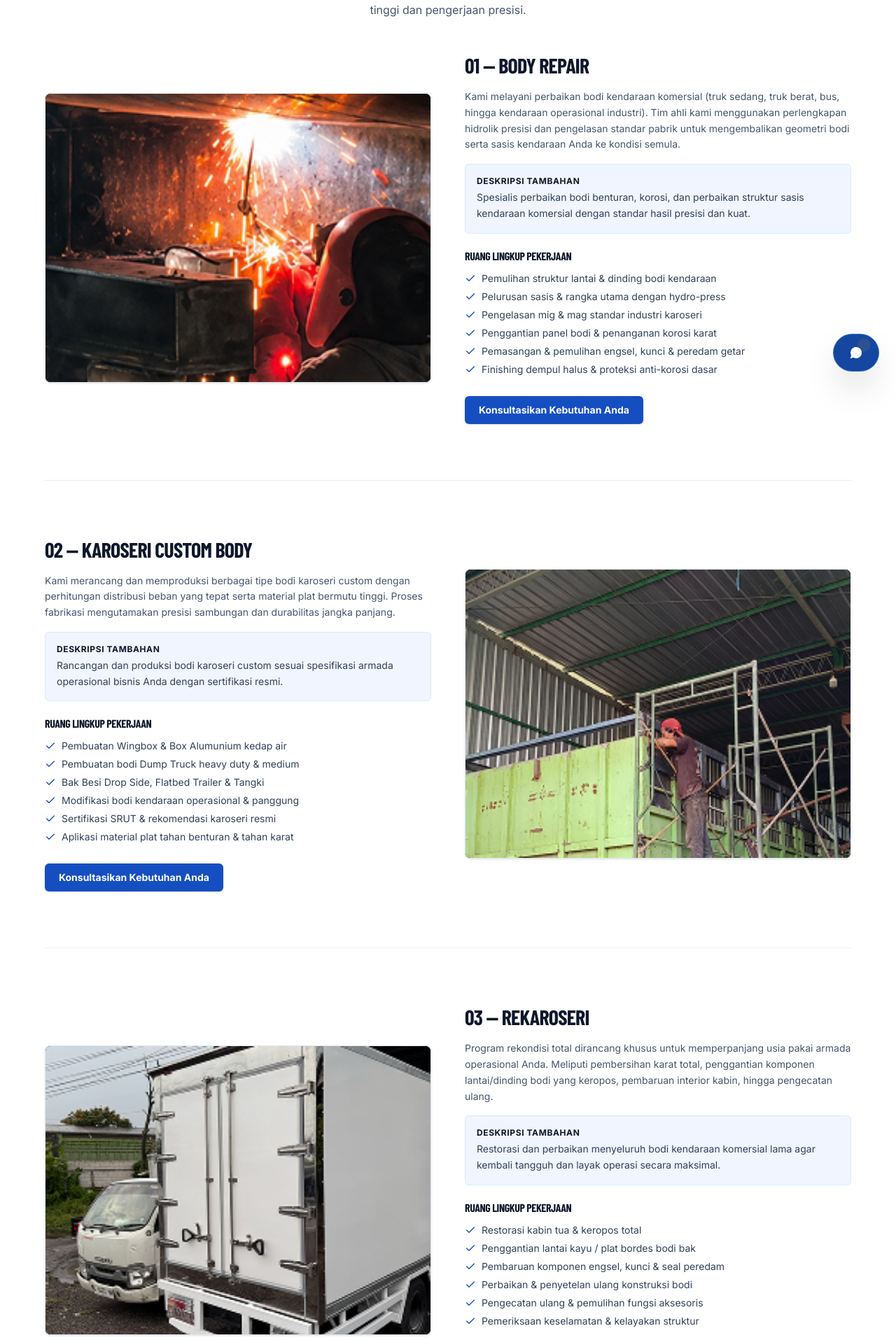
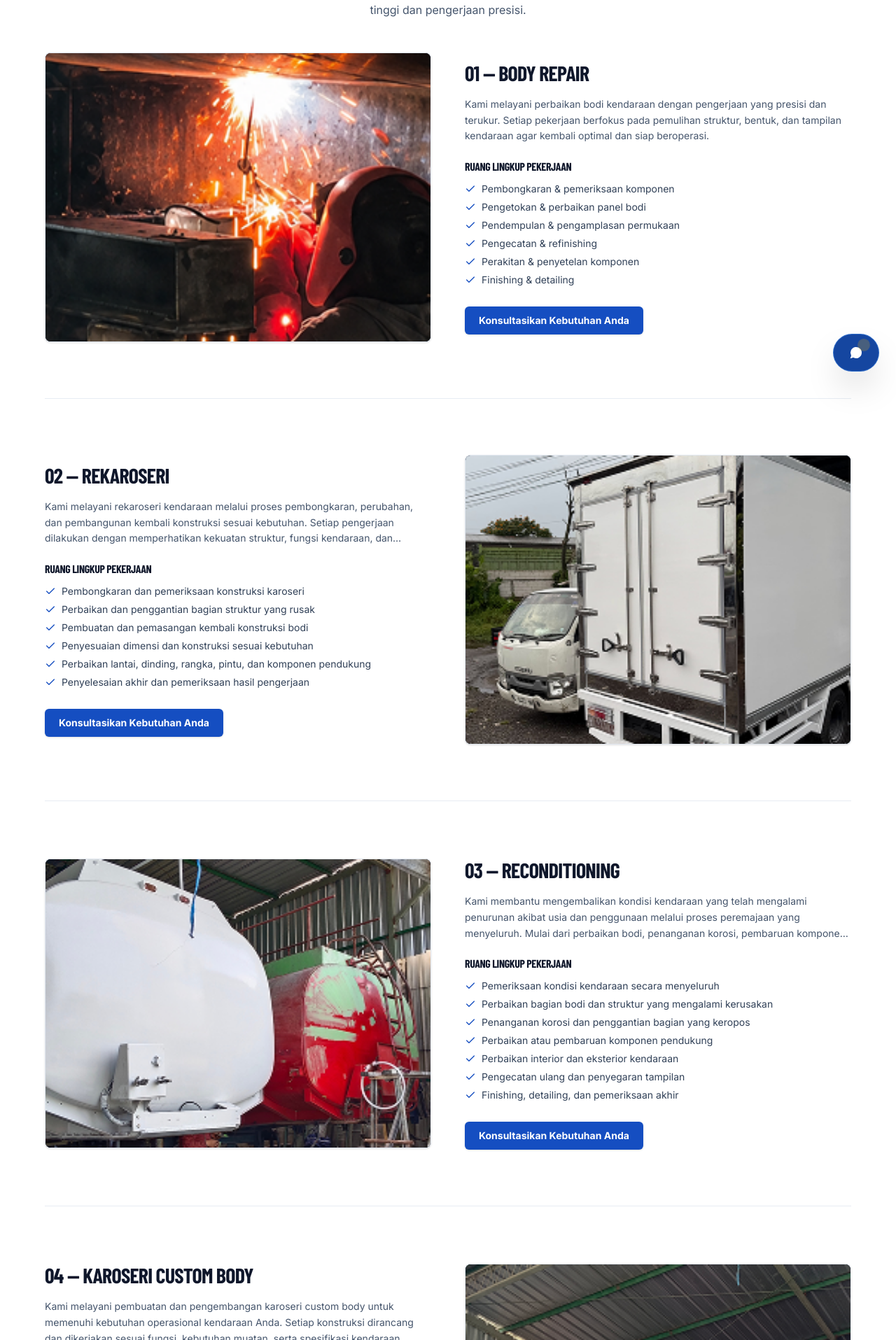
Before and after one commit to PerdanaMain/fe-compro-sidomulyo, a Next.js app: page /layanan in a window 1280 px wide. Shown: the part 245-2160 px from the top of the page at 70% size. Built offline with nearby package versions, Linux system fonts and the light colour scheme; no server answers; a web font is replaced by a local one.

Commit message:
refactor: simplify service data structure by merging descriptions and updating UI components accordingly

```diff
--- a/src/app/layanan/[slug]/page.tsx
+++ b/src/app/layanan/[slug]/page.tsx
@@ -33,7 +33,7 @@ export async function generateMetadata({ params }: Props): Promise<Metadata> {
 
   return {
     title: `${service.title} — Bengkel Karoseri Sidoarjo`,
-    description: service.shortDescription,
+    description: service.description,
     alternates: {
       canonical: `/layanan/${service.slug}`
     }
@@ -101,7 +101,7 @@ export default async function ServiceDetailPage({ params }: Props) {
               </h1>
 
               <p className="text-lg text-slate-700 leading-relaxed font-normal mb-6">
-                {service.fullDescription}
+                {service.description}
               </p>
 
               <div className="border-t border-slate-200 pt-6 space-y-4">
--- a/src/components/sections/service-detail-card.tsx
+++ b/src/components/sections/service-detail-card.tsx
@@ -53,22 +53,12 @@ export function ServiceDetailCard({
           {service.number} — {service.title}
         </h2>
 
-        {/* Full Description */}
-        <p className="text-slate-600 text-xs sm:text-sm leading-relaxed">
-          {service.fullDescription}
+        {/* Description */}
+        <p className="text-slate-600 text-xs sm:text-sm leading-relaxed line-clamp-3">
+          {service.description}
         </p>
 
-        {/* Highlight Card / Catatan */}
-        {service.highlightText && (
-          <div className="bg-[#f0f5ff] border border-blue-100 rounded-md p-3.5 sm:p-4 text-xs sm:text-sm">
-            <div className="font-bold text-slate-900 text-xs uppercase tracking-wider mb-1">
-              Deskripsi Tambahan
-            </div>
-            <p className="text-slate-700 leading-relaxed">
-              {service.highlightText}
-            </p>
-          </div>
-        )}
+
 
         {/* Checklist Section */}
         {service.features && service.features.length > 0 && (
--- a/src/components/sections/services-grid.tsx
+++ b/src/components/sections/services-grid.tsx
@@ -13,9 +13,9 @@ export function ServicesGrid() {
     <section className="py-20 bg-white">
       <Container>
         <SectionHeading
-          eyebrow="SPESIALISASI KAMI"
+          eyebrow={""}
           title="Layanan Kami"
-          subtitle="Berbagai opsi perbaikan bodi, fabrikasi karoseri custom, hingga perawatan eksterior untuk armada kendaraan komersial Anda."
+          subtitle="Beragam layanan kami hadir sebagai solusi menyeluruh untuk mengembalikan, memperbarui, dan membangun kembali kendaraan komersial sesuai kebutuhan operasional Anda"
         />
 
         <div className="grid grid-cols-1 md:grid-cols-2 gap-8 mb-12">
@@ -35,8 +35,8 @@ export function ServicesGrid() {
                   <h3 className="font-heading text-xl font-extrabold uppercase tracking-tight text-slate-900 group-hover:text-blue-700 transition-colors mb-3">
                     {service.title}
                   </h3>
-                  <p className="text-sm text-slate-600 leading-relaxed mb-4">
-                    {service.shortDescription}
+                  <p className="text-sm text-slate-600 leading-relaxed mb-4 line-clamp-3">
+                    {service.description}
                   </p>
                 </div>
                 <Link
--- a/src/data/services.ts
+++ b/src/data/services.ts
@@ -3,9 +3,7 @@ export interface ServiceItem {
   slug: string;
   number: string;
   title: string;
-  shortDescription: string;
-  fullDescription: string;
-  highlightText: string;
+  description: string;
   image: string;
   features: string[];
   iconName: string;
@@ -17,75 +15,69 @@ export const servicesData: ServiceItem[] = [
     slug: "body-repair",
     number: "01",
     title: "Body Repair",
-    shortDescription: "Perbaikan bodi truk, bus, dan kendaraan komersial akibat korosi, benturan, atau kecelakaan — termasuk penggantian panel yang rusak total.",
-    fullDescription: "Kami melayani perbaikan bodi kendaraan komersial (truk sedang, truk berat, bus, hingga kendaraan operasional industri). Tim ahli kami menggunakan perlengkapan hidrolik presisi dan pengelasan standar pabrik untuk mengembalikan geometri bodi serta sasis kendaraan Anda ke kondisi semula.",
-    highlightText: "Spesialis perbaikan bodi benturan, korosi, dan perbaikan struktur sasis kendaraan komersial dengan standar hasil presisi dan kuat.",
+    description: "Kami melayani perbaikan bodi kendaraan dengan pengerjaan yang presisi dan terukur. Setiap pekerjaan berfokus pada pemulihan struktur, bentuk, dan tampilan kendaraan agar kembali optimal dan siap beroperasi.",
     image: "/images/service-body-repair.png",
     features: [
-      "Pemulihan struktur lantai & dinding bodi kendaraan",
-      "Pelurusan sasis & rangka utama dengan hydro-press",
-      "Pengelasan mig & mag standar industri karoseri",
-      "Penggantian panel bodi & penanganan korosi karat",
-      "Pemasangan & pemulihan engsel, kunci & peredam getar",
-      "Finishing dempul halus & proteksi anti-korosi dasar"
+      "Pembongkaran & pemeriksaan komponen",
+      "Pengetokan & perbaikan panel bodi",
+      "Pendempulan & pengamplasan permukaan",
+      "Pengecatan & refinishing",
+      "Perakitan & penyetelan komponen",
+      "Finishing & detailing"
     ],
     iconName: "Wrench"
   },
   {
-    id: "karoseri-custom",
-    slug: "karoseri-custom-body",
-    number: "02",
-    title: "Karoseri Custom Body",
-    shortDescription: "Pembuatan bodi custom sesuai kebutuhan operasional: bak engkel, wingbox, box alumunium, hingga modifikasi armada khusus.",
-    fullDescription: "Kami merancang dan memproduksi berbagai tipe bodi karoseri custom dengan perhitungan distribusi beban yang tepat serta material plat bermutu tinggi. Proses fabrikasi mengutamakan presisi sambungan dan durabilitas jangka panjang.",
-    highlightText: "Rancangan dan produksi bodi karoseri custom sesuai spesifikasi armada operasional bisnis Anda dengan sertifikasi resmi.",
-    image: "/images/service-karoseri-custom.png",
-    features: [
-      "Pembuatan Wingbox & Box Alumunium kedap air",
-      "Pembuatan bodi Dump Truck heavy duty & medium",
-      "Bak Besi Drop Side, Flatbed Trailer & Tangki",
-      "Modifikasi bodi kendaraan operasional & panggung",
-      "Sertifikasi SRUT & rekomendasi karoseri resmi",
-      "Aplikasi material plat tahan benturan & tahan karat"
-    ],
-    iconName: "Truck"
-  },
-  {
     id: "rekondisi",
     slug: "rekondisi",
-    number: "03",
+    number: "02",
     title: "Rekaroseri",
-    shortDescription: "Rekondisi menyeluruh bodi kendaraan lama — perbaikan struktur, penggantian kaca, dan pembaruan interior kabin.",
-    fullDescription: "Program rekondisi total dirancang khusus untuk memperpanjang usia pakai armada operasional Anda. Meliputi pembersihan karat total, penggantian komponen lantai/dinding bodi yang keropos, pembaruan interior kabin, hingga pengecatan ulang.",
-    highlightText: "Restorasi dan perbaikan menyeluruh bodi kendaraan komersial lama agar kembali tangguh dan layak operasi secara maksimal.",
+    description: "Kami melayani rekaroseri kendaraan melalui proses pembongkaran, perubahan, dan pembangunan kembali konstruksi sesuai kebutuhan. Setiap pengerjaan dilakukan dengan memperhatikan kekuatan struktur, fungsi kendaraan, dan ketepatan konstruksi.",
     image: "/images/service-reconditioning.png",
     features: [
-      "Restorasi kabin tua & keropos total",
-      "Penggantian lantai kayu / plat bordes bodi bak",
-      "Pembaruan komponen engsel, kunci & seal peredam",
-      "Perbaikan & penyetelan ulang konstruksi bodi",
-      "Pengecatan ulang & pemulihan fungsi aksesoris",
-      "Pemeriksaan keselamatan & kelayakan struktur"
+      "Pembongkaran dan pemeriksaan konstruksi karoseri",
+      "Perbaikan dan penggantian bagian struktur yang rusak",
+      "Pembuatan dan pemasangan kembali konstruksi bodi",
+      "Penyesuaian dimensi dan konstruksi sesuai kebutuhan",
+      "Perbaikan lantai, dinding, rangka, pintu, dan komponen pendukung",
+      "Penyelesaian akhir dan pemeriksaan hasil pengerjaan"
     ],
     iconName: "RotateCcw"
   },
   {
     id: "reconditioning",
     slug: "reconditioning",
-    number: "04",
+    number: "03",
     title: "Reconditioning",
-    shortDescription: "Pengecatan ulang, touch-up, grafis livery armada, dengan proses oven untuk hasil akhir presisi dan tahan lama.",
-    fullDescription: "Menggunakan fasilitas spray booth berpendingin dan pengering oven modern, kami menjamin hasil pengecatan bodi kendaraan komersial yang mulus, mengkilap, dan tahan terhadap cuaca ekstrem serta benturan material jalanan.",
-    highlightText: "Pengecatan kelas oven industri dengan perlindungan anti-karat & lapisan clear coat tahan gores untuk armada Anda.",
+    description: "Kami membantu mengembalikan kondisi kendaraan yang telah mengalami penurunan akibat usia dan penggunaan melalui proses peremajaan yang menyeluruh. Mulai dari perbaikan bodi, penanganan korosi, pembaruan komponen, hingga penyegaran tampilan, setiap pekerjaan dilakukan untuk mengembalikan fungsi dan kesiapan kendaraan.",
     image: "/images/service-painting.png",
     features: [
-      "Cat polyurethane (PU) oven berkilau tinggi",
-      "Pelapisan epoxy primer anti-karat korosi",
-      "Pembersihan karat & pendempulan presisi",
-      "Branding logo & livery identitas korporat",
-      "Pengecatan ulang warna sesuai standar pabrik",
-      "Finishing clear coat anti-gores & UV protection"
+      "Pemeriksaan kondisi kendaraan secara menyeluruh",
+      "Perbaikan bagian bodi dan struktur yang mengalami kerusakan",
+      "Penanganan korosi dan penggantian bagian yang keropos",
+      "Perbaikan atau pembaruan komponen pendukung",
+      "Perbaikan interior dan eksterior kendaraan",
+      "Pengecatan ulang dan penyegaran tampilan",
+      "Finishing, detailing, dan pemeriksaan akhir"
     ],
     iconName: "Paintbrush"
+  },
+  {
+    id: "karoseri-custom",
+    slug: "karoseri-custom-body",
+    number: "04",
+    title: "Karoseri Custom Body",
+    description: "Kami melayani pembuatan dan pengembangan karoseri custom body untuk memenuhi kebutuhan operasional kendaraan Anda. Setiap konstruksi dirancang dan dikerjakan sesuai fungsi, kebutuhan muatan, serta spesifikasi kendaraan dengan mengutamakan kekuatan dan ketepatan pengerjaan.",
+    image: "/images/service-karoseri-custom.png",
+    features: [
+      "Konsultasi kebutuhan dan konsep desain",
+      "Pembuatan rangka dan konstruksi bodi",
+      "Pembuatan lantai, dinding, atap, dan panel bodi",
+      "Pembuatan dan pemasangan pintu serta komponen pendukung",
+      "Penyesuaian dimensi dan konfigurasi bodi",
+      "Pengecatan dan penyelesaian akhir",
+      "Pemeriksaan dan penyetelan hasil pengerjaan"
+    ],
+    iconName: "Truck"
   }
 ];
--- a/src/lib/seo.ts
+++ b/src/lib/seo.ts
@@ -80,7 +80,7 @@ export function generateServiceSchema(service: ServiceItem) {
     "@context": "https://schema.org",
     "@type": "Service",
     "name": service.title,
-    "description": service.fullDescription,
+    "description": service.description,
     "provider": {
       "@type": "AutoBodyShop",
       "name": SITE_CONFIG.name,
```
